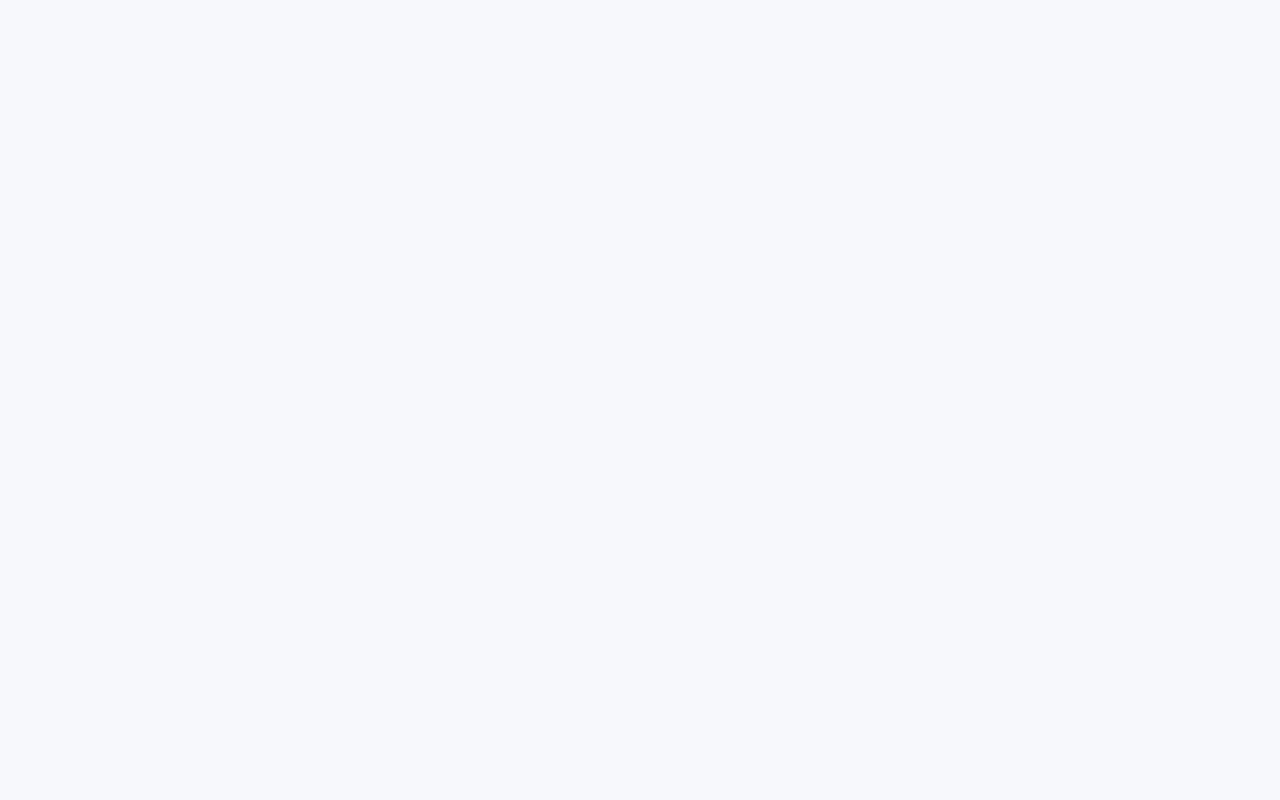
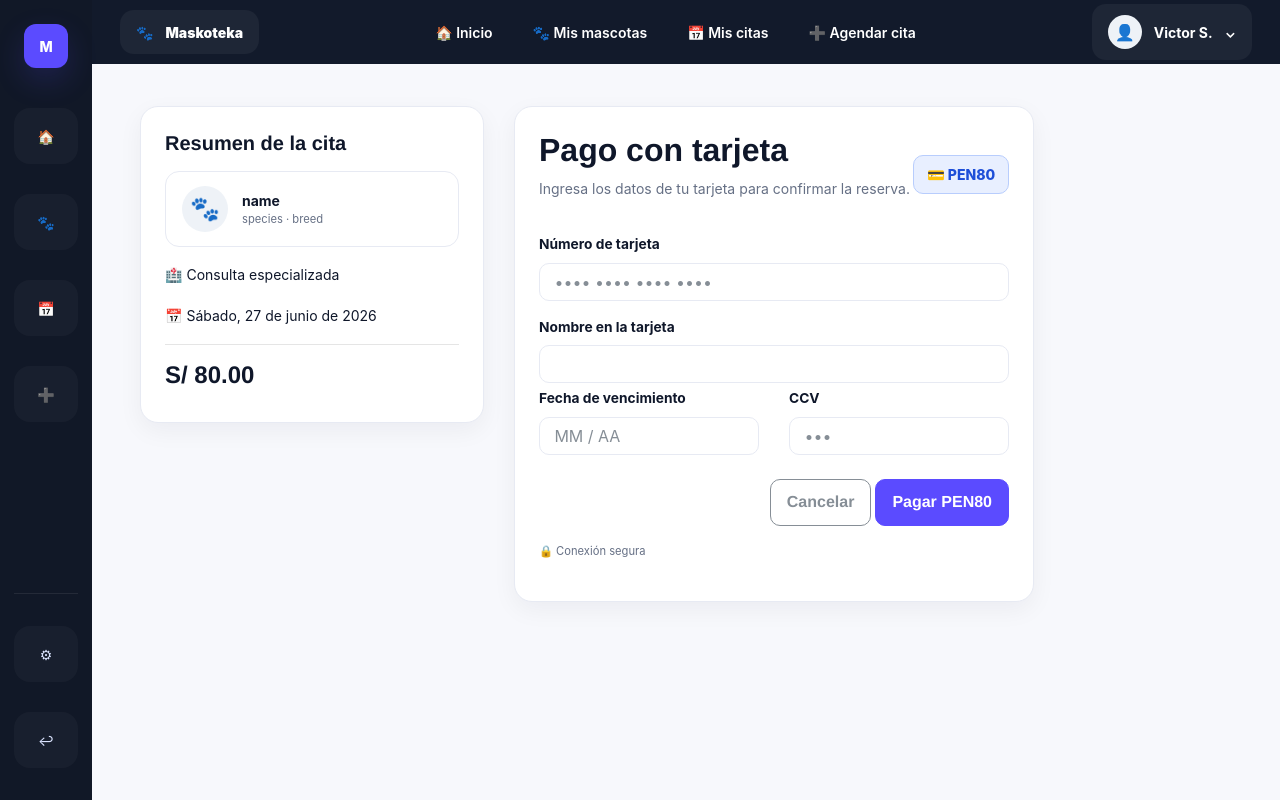
Before and after one commit to U20251O071/Maskoteka, an Angular app in the folder Maskoteka/: page /pago-tarjeta in a window 1280 px wide. Before the commit this address led to /. Built offline with nearby package versions, Linux system fonts and the light colour scheme.

Commit message:
feat: add pago-tarjeta

```diff
--- a/Maskoteka/src/app/app.routes.ts
+++ b/Maskoteka/src/app/app.routes.ts
@@ -1,5 +1,6 @@
 import { Routes } from '@angular/router';
 import { Dashboard } from './pages/dashboard/dashboard';
+import { PagoTarjeta } from './pages/pago-tarjeta/pago-tarjeta';
 import { AuthenticatedLayout } from './core/authenticated-layout';
 
 export const routes: Routes = [
@@ -7,7 +8,10 @@ export const routes: Routes = [
   {
     path: '',
     component: AuthenticatedLayout,
-    children: [{ path: 'dashboard', component: Dashboard }],
+    children: [
+      { path: 'dashboard', component: Dashboard },
+      { path: 'pago-tarjeta', component: PagoTarjeta },
+    ],
   },
   { path: '**', redirectTo: 'login' },
 ];
--- /dev/null
+++ b/Maskoteka/src/app/pages/pago-tarjeta/pago-tarjeta.html
@@ -0,0 +1,58 @@
+<div class="row g-4">
+  <div class="col-lg-4">
+    <div class="card-soft p-4">
+      <h5 class="fw-bold">Resumen de la cita</h5>
+      <div class="summary-item my-3">
+        <span class="avatar">{{ data.reservation.pet?.emoji || '🐾' }}</span>
+        <div>
+          <b>{{ data.reservation.pet?.name || 'name' }}</b>
+          <div class="small muted">
+            {{ data.reservation.pet?.species || 'species' }} ·
+            {{ data.reservation.pet?.breed || 'breed' }}
+          </div>
+        </div>
+      </div>
+      <p>🏥 {{ data.reservation.service }}</p>
+      <p>📅 {{ data.reservation.date }}</p>
+      <hr />
+      <h4 class="fw-bold">S/ {{ data.reservation.total }}.00</h4>
+    </div>
+  </div>
+  <div class="col-lg-8">
+    <form class="card-soft p-4 payment-card" (ngSubmit)="pagar()">
+      <div class="d-flex justify-content-between align-items-center">
+        <div>
+          <h2 class="fw-bold">Pago con tarjeta</h2>
+          <p class="muted">Ingresa los datos de tu tarjeta para confirmar la reserva.</p>
+        </div>
+        <span class="price-pill">💳 PEN{{ data.reservation.total }}</span>
+      </div>
+      <label class="label mt-3">Número de tarjeta</label
+      ><input
+        class="form-control"
+        name="card"
+        [(ngModel)]="card"
+        placeholder="•••• •••• •••• ••••"
+      /><label class="label mt-3">Nombre en la tarjeta</label
+      ><input class="form-control" name="name" [(ngModel)]="name" />
+      <div class="row g-3 mt-1">
+        <div class="col-md-6">
+          <label class="label">Fecha de vencimiento</label
+          ><input class="form-control" name="exp" [(ngModel)]="exp" placeholder="MM / AA" />
+        </div>
+        <div class="col-md-6">
+          <label class="label">CCV</label
+          ><input class="form-control" name="cvv" [(ngModel)]="cvv" placeholder="•••" />
+        </div>
+      </div>
+      @if (submitted && (!card || !name || !exp || !cvv)) {
+        <div class="invalid-msg">Completa todos los datos de la tarjeta.</div>
+      }
+      <div class="d-flex justify-content-end gap-3 mt-4">
+        <a routerLink="/resumen-cita" class="btn btn-outline-secondary mr-1">Cancelar</a>
+        <button class="btn btn-primary">Pagar PEN{{ data.reservation.total }}</button>
+      </div>
+      <p class="muted small mt-3">🔒 Conexión segura</p>
+    </form>
+  </div>
+</div>
--- /dev/null
+++ b/Maskoteka/src/app/pages/pago-tarjeta/pago-tarjeta.ts
@@ -0,0 +1,31 @@
+import { CommonModule } from '@angular/common';
+import { Component } from '@angular/core';
+import { FormsModule } from '@angular/forms';
+import { Router, RouterLink } from '@angular/router';
+import { DataService } from '../../core/data.service';
+
+@Component({
+  selector: 'app-pago-tarjeta',
+  standalone: true,
+  imports: [CommonModule, FormsModule, RouterLink],
+  templateUrl: './pago-tarjeta.html',
+  styleUrl: './pago-tarjeta.css',
+})
+export class PagoTarjeta {
+  card = '';
+  name = '';
+  exp = '';
+  cvv = '';
+  submitted = false;
+  constructor(
+    public data: DataService,
+    private router: Router,
+  ) {}
+  pagar() {
+    this.submitted = true;
+    if (this.card && this.name && this.exp && this.cvv) {
+      this.data.confirmReservation();
+      this.router.navigate(['/pago-exitoso']);
+    }
+  }
+}
```
Also changed, not shown: Maskoteka/src/app/pages/pago-tarjeta/pago-tarjeta.css (added).
